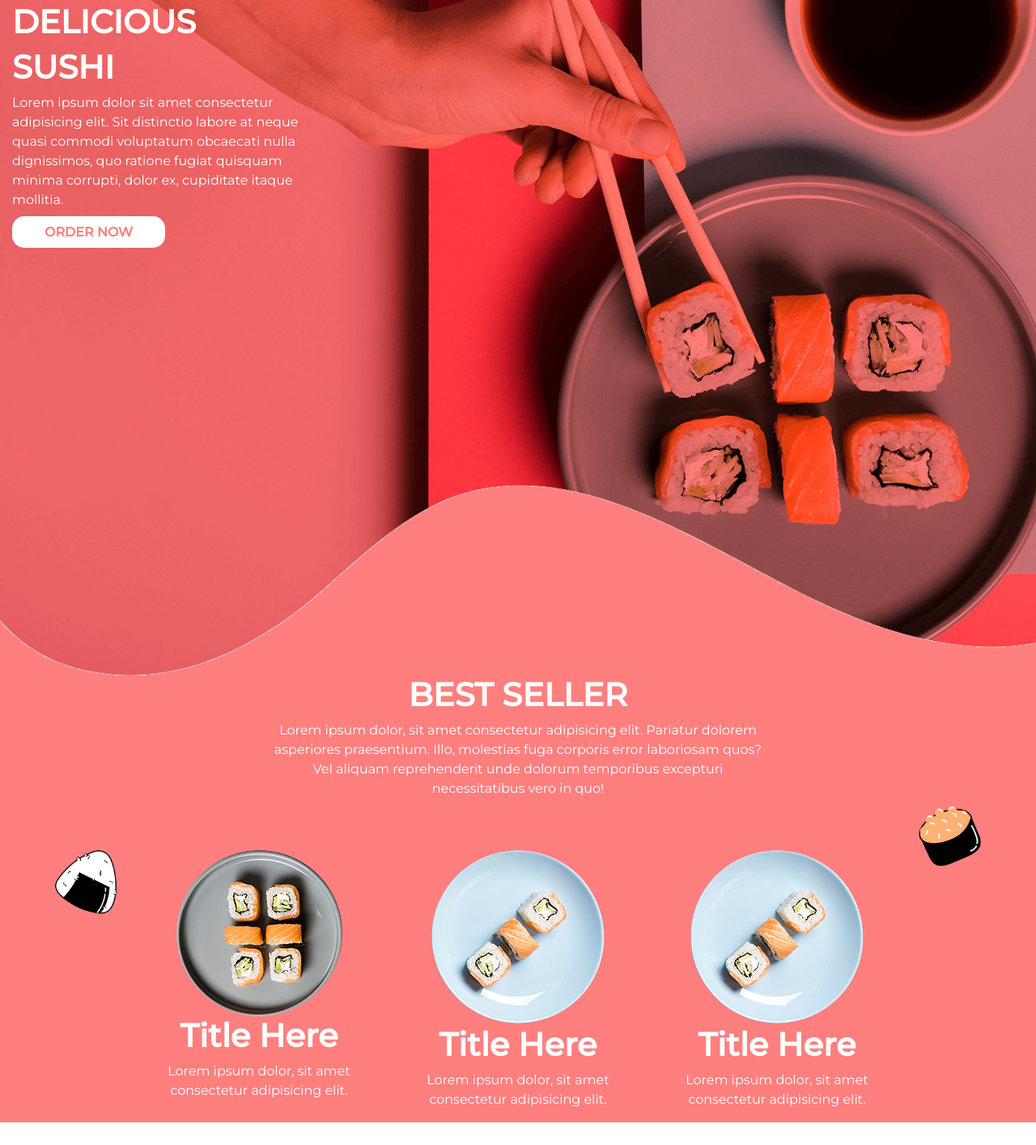
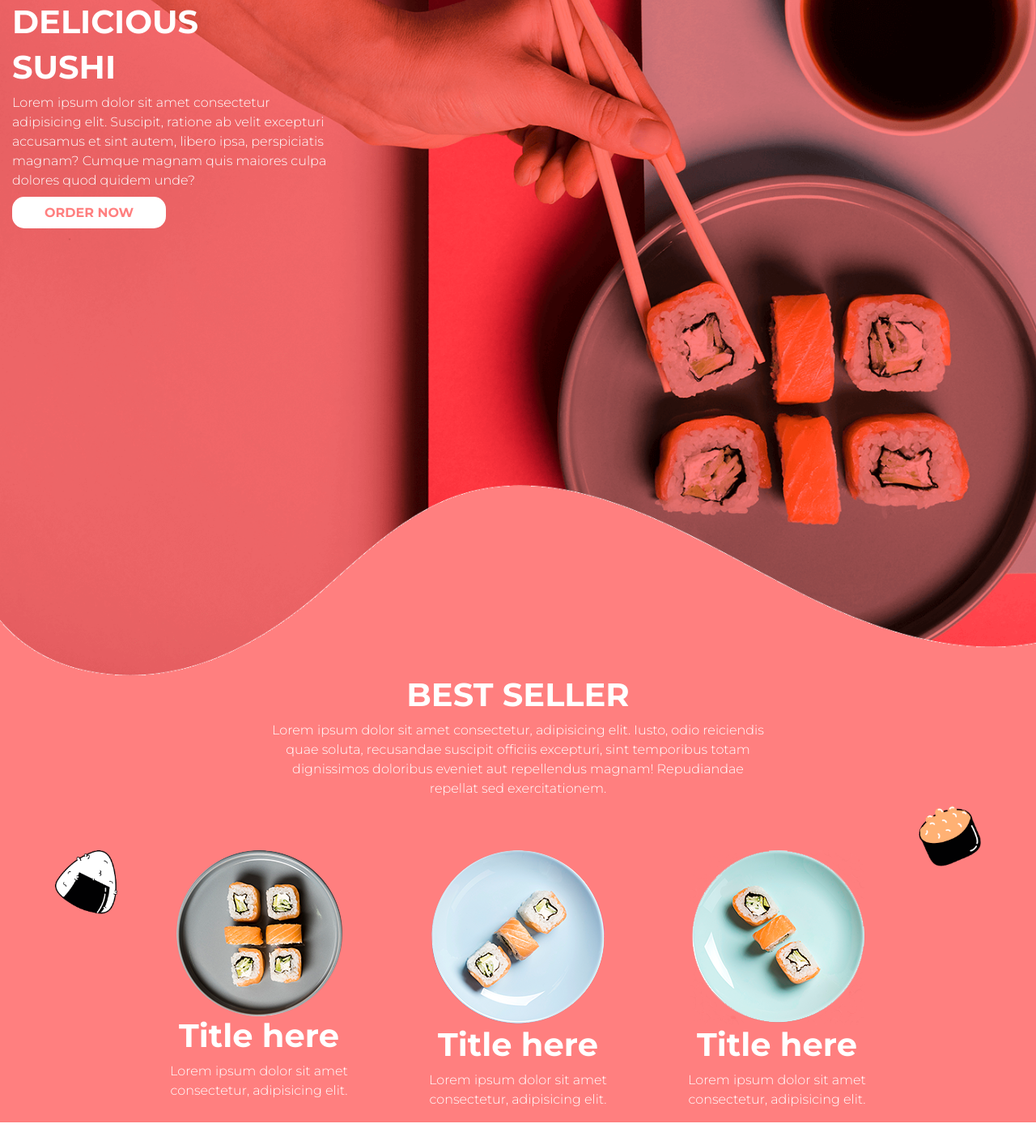
Before and after one commit to AlondraSalazar1998/archivos-frontend, a plain HTML site: page Sushi/index.html in a window 1280 px wide. Shown: the part 166-1580 px from the top of the page at 81% size. Drawn offline with nearby package versions, Linux system fonts and the light colour scheme.

Commit message:
actualizacion

```diff
--- a/Sushi/index.html
+++ b/Sushi/index.html
@@ -3,14 +3,14 @@
 <head>
     <meta charset="UTF-8">
     <meta name="viewport" content="width=device-width, initial-scale=1.0">
-    <title>Delicius Sushi</title>
+    <title>Delicious Sushi</title>
     <link rel="stylesheet" href="https://stackpath.bootstrapcdn.com/bootstrap/4.5.0/css/bootstrap.min.css">
-    <link href="https://fonts.googleapis.com/css2?family=Montserrat:wght@400;500&display=swap" rel="stylesheet">
+    <link href="https://fonts.googleapis.com/css2?family=Montserrat:wght@300;700&display=swap" rel="stylesheet">
     <link rel="stylesheet" href="https://cdnjs.cloudflare.com/ajax/libs/font-awesome/5.13.0/css/all.min.css" integrity="sha256-h20CPZ0QyXlBuAw7A+KluUYx/3pK+c7lYEpqLTlxjYQ=" crossorigin="anonymous" />
     <link rel="stylesheet" href="style.css">
-
 </head>
 <body>
+
     <section class="header">
         <nav class="navbar navbar-expand-lg navbar-light fondo-menu">
             <img src="img/logo.png" alt="">
@@ -29,21 +29,21 @@
                   <a class="nav-link" href="#">Promo</a>
                 </li>
                 <li class="nav-item">
-                  <a class="nav-link" href="#">About</a>
+                    <a class="nav-link" href="#">About</a>
                 </li>
                 <li class="nav-item">
                     <a class="nav-link" href="#">Contact</a>
-                  </li>
+                </li>
               </ul>
             </div>
           </nav>
-        <div class="container-fluid espacio-seccion1">
+          <div class="container-fluid espacio-seccion1">
             <div class="row">
-                <div class="col-12 col-md-4">
+                <div class="col 12 col-md-4">
                     <h1 class="h-blanco">Delicious</h1>
                     <h1 class="h-blanco">Sushi</h1>
-                    <p class="p-blanco">Lorem ipsum dolor sit amet consectetur adipisicing elit. Sit distinctio labore at neque quasi commodi voluptatum obcaecati nulla dignissimos, quo ratione fugiat quisquam minima corrupti, dolor ex, cupiditate itaque mollitia.</p>
-                    <a href="#" class="btn-blanco">order now</a>
+                    <p class="p-blanco">Lorem ipsum dolor sit amet consectetur adipisicing elit. Suscipit, ratione ab velit excepturi accusamus et sint autem, libero ipsa, perspiciatis magnam? Cumque magnam quis maiores culpa dolores quod quidem unde?</p>
+                    <a href="#" class="btn-blanco">Order now</a>
                 </div>
             </div>
         </div>
@@ -51,32 +51,32 @@
 
     <div class="container-fluid seccion2">
         <div class="row justify-content-center">
-            <div class="col-12 col-md-6 text-center">
+            <div class="col 12 col-md-6 text-center">
                 <h1 class="h-blanco">Best seller</h1>
-                <p>Lorem ipsum dolor, sit amet consectetur adipisicing elit. Pariatur dolorem asperiores praesentium. Illo, molestias fuga corporis error laboriosam quos? Vel aliquam reprehenderit unde dolorum temporibus excepturi necessitatibus vero in quo!</p>
+                <p>Lorem ipsum dolor sit amet consectetur, adipisicing elit. Iusto, odio reiciendis quae soluta, recusandae suscipit officiis excepturi, sint temporibus totam dignissimos doloribus eveniet aut repellendus magnam! Repudiandae repellat sed exercitationem.</p>
             </div>
         </div>
         <div class="row justify-content-center mt-5">
             <div class="col-md-1">
-                <img class="img-fluid img-sushi1" src="img/sushi1.png" alt="">
+                <img class="img-fluid" src="img/sushi1.png" alt=""/>
             </div>
-            <div class="col-12 col-md-3 text-center">
-                <img class="img-fluid" src="img/platillo1.png">
-                <h1>Title Here</h1>
-                <p>Lorem ipsum dolor, sit amet consectetur adipisicing elit.</p>
+            <div class="col 12 col-md-3 text-center">
+                <img class="img-fluid" src="img/platillo1.png" alt=""/>
+                <h1>Title here</h1>
+                <p>Lorem ipsum dolor sit amet consectetur, adipisicing elit.</p>
             </div>
-            <div class="col-12 col-md-3 text-center">
-                <img class="img-fluid" src="img/platillo2.png">
-                <h1>Title Here</h1>
-                <p>Lorem ipsum dolor, sit amet consectetur adipisicing elit.</p>
+            <div class="col 12 col-md-3 text-center">
+                <img class="img-fluid" src="img/platillo2.png" alt=""/>
+                <h1>Title here</h1>
+                <p>Lorem ipsum dolor sit amet consectetur, adipisicing elit.</p>
             </div>
-            <div class="col-12 col-md-3 text-center">
-                <img class="img-fluid" src="img/platillo2.png">
-                <h1>Title Here</h1>
-                <p>Lorem ipsum dolor, sit amet consectetur adipisicing elit.</p>
+            <div class="col 12 col-md-3 text-center">
+                <img class="img-fluid" src="img/platillo3.png" alt=""/>
+                <h1>Title here</h1>
+                <p>Lorem ipsum dolor sit amet consectetur, adipisicing elit.</p>
             </div>
             <div class="col-md-1 img-sushi2">
-                <img class="img-fluid" src="img/sushi2.png" alt="">
+                <img class="img-fluid" src="img/sushi2.png" alt=""/>
             </div>
         </div>
     </div>
@@ -222,8 +222,10 @@
         </div>
     </div>
 
-
-    <script src="https://code.jquery.com/jquery-3.5.1.min.js" integrity="sha256-9/aliU8dGd2tb6OSsuzixeV4y/faTqgFtohetphbbj0=" crossorigin="anonymous"></script>
+    <script
+  src="https://code.jquery.com/jquery-3.5.1.min.js"
+  integrity="sha256-9/aliU8dGd2tb6OSsuzixeV4y/faTqgFtohetphbbj0="
+  crossorigin="anonymous"></script>
     <script src="https://stackpath.bootstrapcdn.com/bootstrap/4.5.0/js/bootstrap.bundle.min.js"></script>
 </body>
 </html>
--- a/Sushi/style.css
+++ b/Sushi/style.css
@@ -1,65 +1,53 @@
 body{
     font-family: 'Montserrat', sans-serif;
 }
-
 h1{
     font-weight: 700;
 }
-
-.header{
-    background-image: url("img/seccion1.png");
+.header {
+    background-image: url(img/seccion1.png);
     background-size: cover;
     background-repeat: no-repeat;
     height: 1443px;
 }
-
 #navbarNav ul li a{
     color: white;
     text-transform: uppercase;
     font-weight: bold;
 }
-
 .fondo-menu{
-    background: rgba(225,127,127,0.6);
+    background: rgba(255, 127, 127, 0.6);
 }
-
 .h-blanco{
     text-transform: uppercase;
     color: white;
 }
-
 .h-blanco2{
     color: white;
 }
-
 .h-rosa{
     text-transform: uppercase;
     color: #ff7f7f;
 }
-
 .txt-rosa{
     color: #ff7f7f;
     font-weight: 500;
 }
-
 .p-blanco{
     color: white;
 }
-
 .btn-blanco{
     padding: 10px 40px;
     background: white;
-    color: #ff7f7f;
+    color:#ff7f7f;
     border-radius: 15px;
     text-transform: uppercase;
     font-weight: bold;
 }
-
 .btn-blanco:hover{
     text-decoration: none;
     color: #ff7f7f;
 }
-
 .btn-rosa{
     padding: 10px 40px;
     background:#ff7f7f;
@@ -68,25 +56,20 @@ h1{
     text-transform: uppercase;
     font-weight: bold;
 }
-
 .btn-rosa:hover{
     text-decoration: none;
     color: white;
 }
-
 .espacio-seccion1{
     margin-top: 70px;
 }
-
 .seccion2{
     background: #ff7f7f;
     color: white;
 }
-
 .img-sushi2{
     margin-top: -55px;
 }
-
 .img-sushi3{
     margin-top: 55px;
 }
@@ -94,7 +77,6 @@ h1{
 .img-sushi4{
     margin-top: -55px;
 }
-
 .seccion3{
     padding-top: 110px;
 }
@@ -213,78 +195,59 @@ h1{
   .icono-social:hover {
     color:black;
   }
-
-@media (min-width: 576px){
-
+@media (min-width:576px){
 }
-
-@media (min-width: 768px){
+@media (min-width:768px){
     .header{
         height: 800px;
     }
 }
-
-@media (min-width: 992px){
-    .header{
+@media (min-width:992px){
+    .header {
         height: 800px;
     }
 }
-
-@media (min-width: 1024px){
-    .header{
+@media (min-width:1024px){
+    .header {
         height: 1000px;
     }
 }
-
-@media (min-width: 1200px){
-    .header{
+@media (min-width:1200px){
+    .header {
         height: 1000px;
     }
 }
-
-@media (min-width: 1400px){
-    .header{
+@media (min-width:1400px){
+    .header {
         height: 1300px;
     }
 }
-
-@media (min-width: 1700px){
-    .header{
+@media (min-width:1700px){
+    .header {
         height: 1600px;
     }
 }
-
-@media (min-width: 1600px){
-
+@media (min-width:1600px){
 }
-
-@media (max-width: 1400px){
-
-
+@media (max-width:1400px){
 }
-
-@media (max-width: 1199.98px){
-
+@media (max-width:1199.98px){
 }
-
-@media (max-width: 991.98px){
-
+@media (max-width:991.98px){
 }
-
-@media (max-width: 767.98px){
-    .header{
-        height: 600px;
-    }
+@media (max-width:767.98px){
+        .header {
+            height: 600px;
+        }
 }
-
-@media (max-width: 575.98px){
-    .header{
+@media (max-width:575.98px){
+    .header {
         height: 600px;
     }
 
     .img-sushi1{
         display: none;
-    }
+     }
 
     .img-sushi2{
         /*margin-top: 0;*/
```
